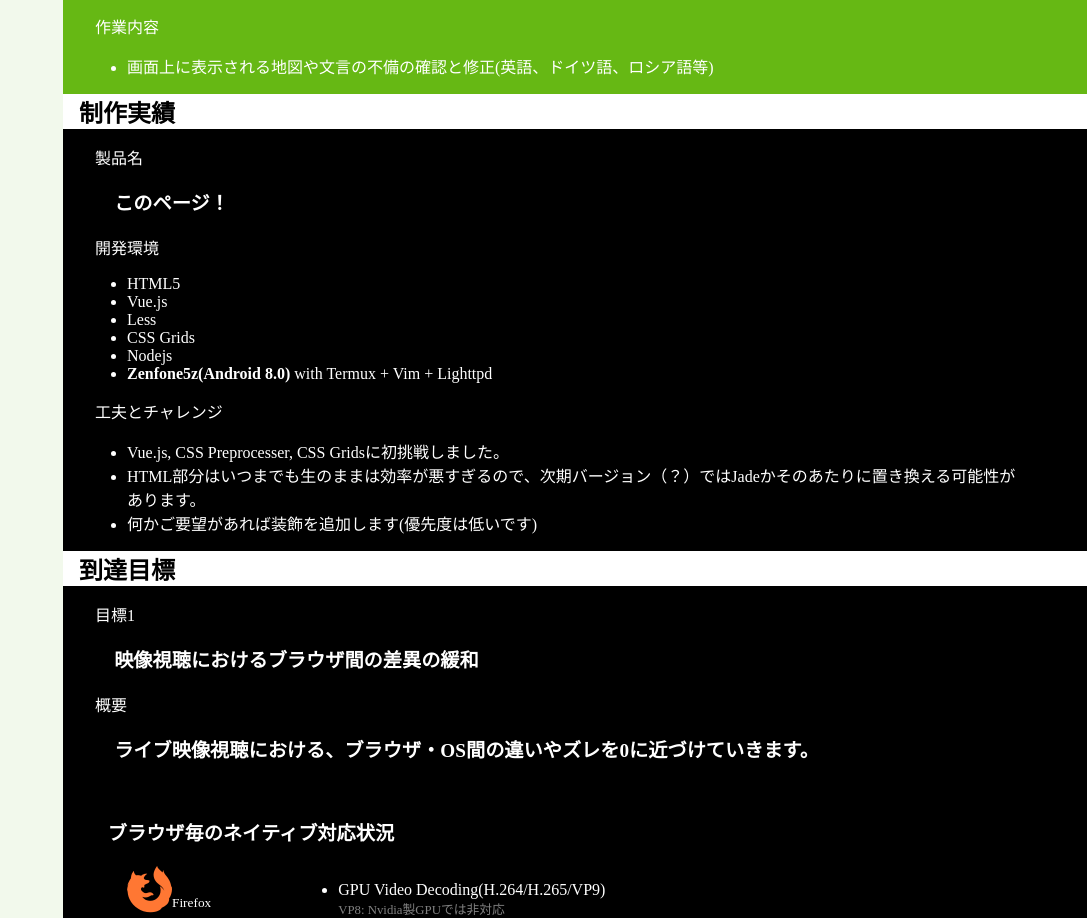
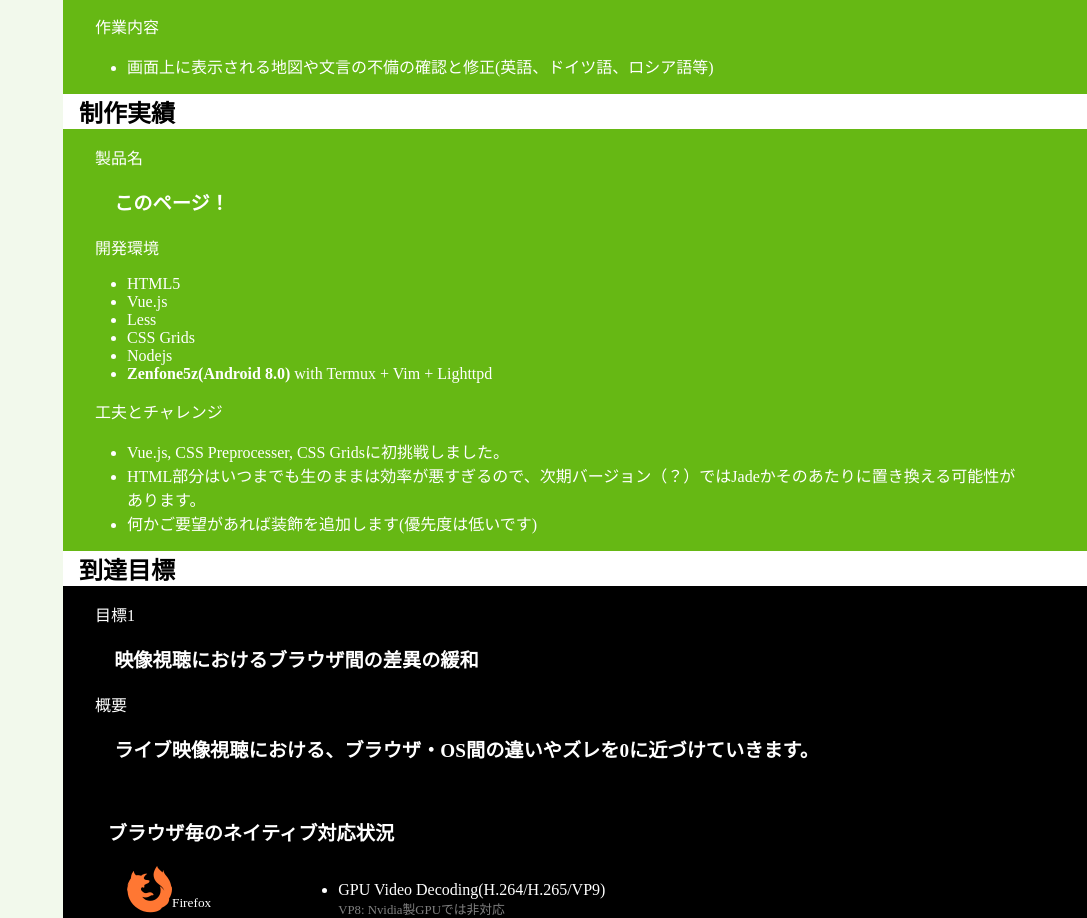
Before and after one commit to t-matsudate/my-profile, a Vue app: page / in a window 1280 px wide. Shown: the part 3340-4258 px from the top of the page, without its empty margins (193-1280 px from the left). Built offline with nearby package versions, Linux system fonts and the light colour scheme.

Commit message:
Changed theme colors.

```diff
--- a/src/components/main/Portfolio.vue
+++ b/src/components/main/Portfolio.vue
@@ -67,8 +67,8 @@ export default {
                     }
 
                     & > li:nth-child(odd) {
-                        background-color: rgb(0,0,0);
-                        color: rgb(255,255,255);
+                        background-color: hsl(90,80%,40%);
+                        color: hsl(0,100%,100%);
                     }
 
                     ul {
```
